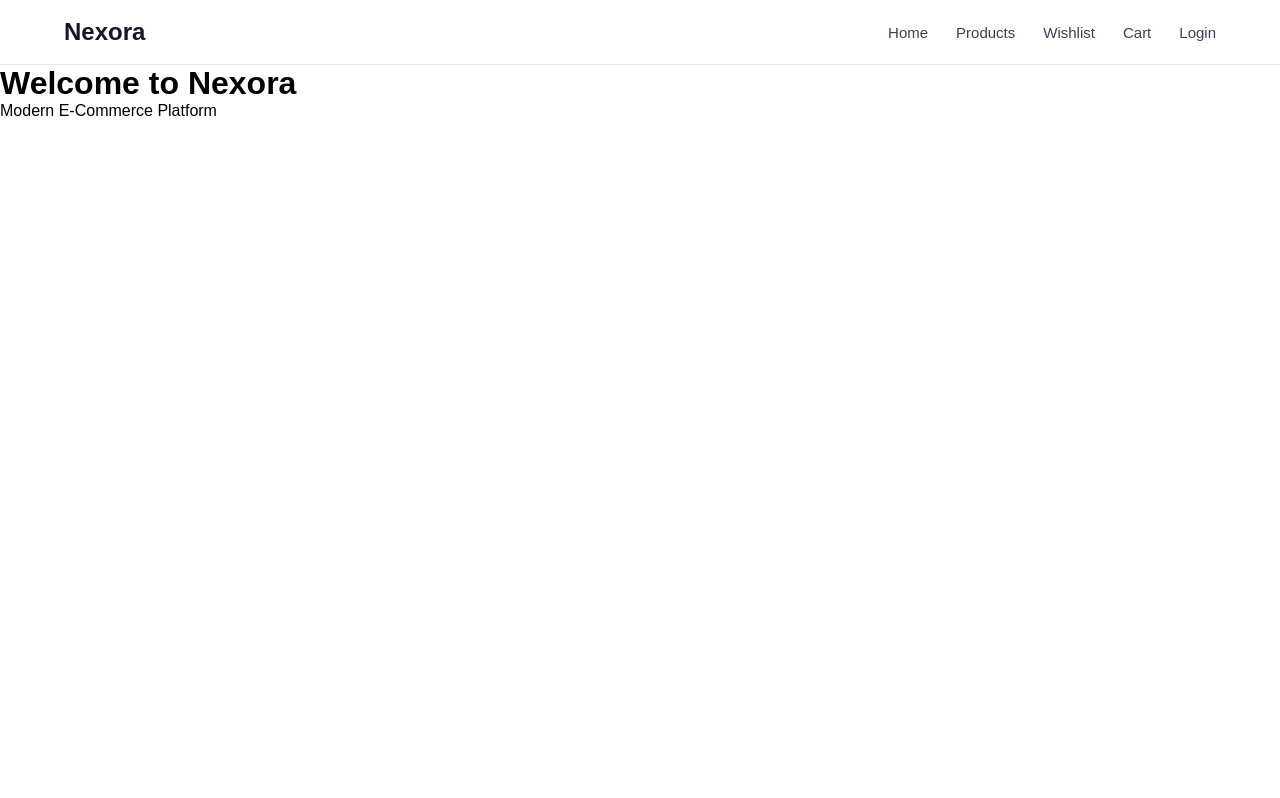
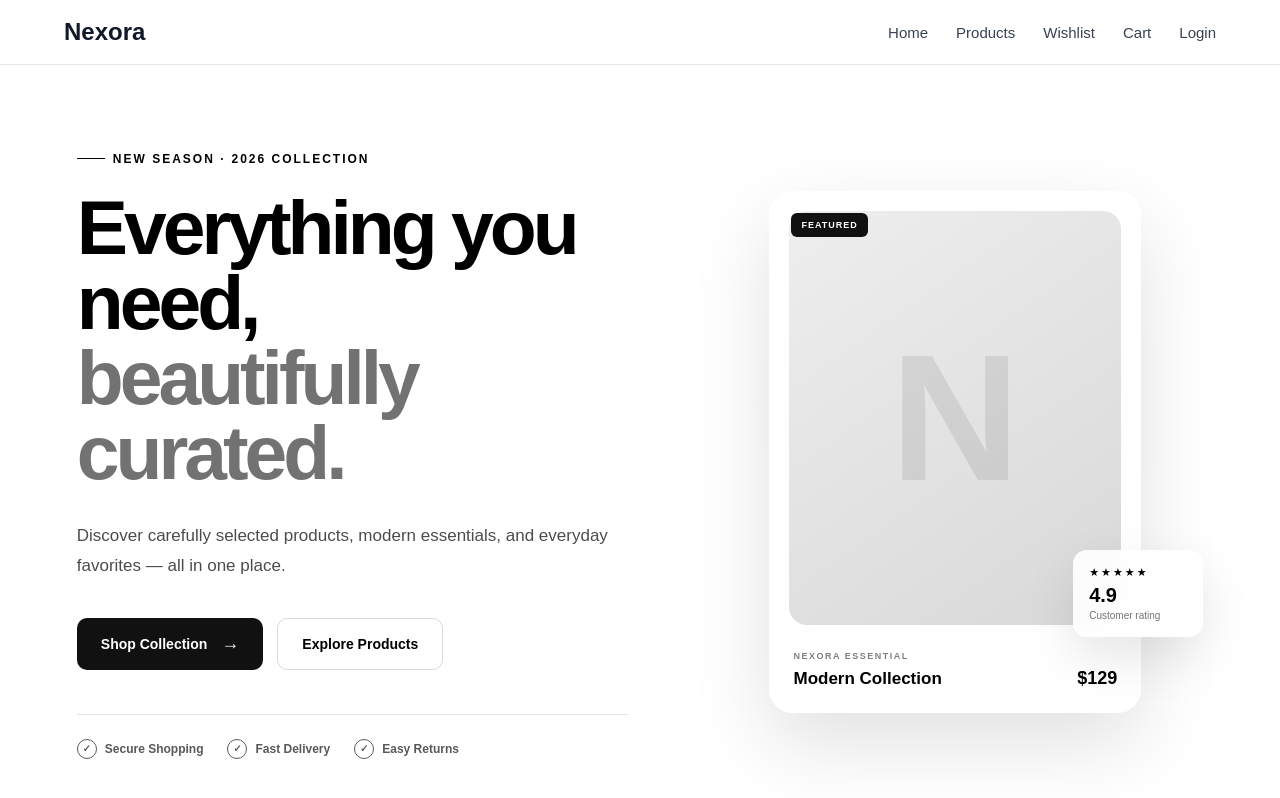
Before and after one commit to Lawzah-Saleh/e-commerce-store, a React (Vite) app: page / in a window 1280 px wide. Shown: the top 798 px of the page. Built offline with nearby package versions, Linux system fonts and the light colour scheme.

Commit message:
creating the home page the hero section

```diff
--- a/src/App.tsx
+++ b/src/App.tsx
@@ -1,4 +1,5 @@
 import { BrowserRouter, Routes, Route } from 'react-router-dom'
+import MainLayout from "./components/layouts/MainLayout/MainLayout";
 import Navbar from './components/Navbar/Navbar'
 import Home from './pages/Home/Home'
 import Products from './pages/Products/Products'
@@ -8,6 +9,7 @@ function App() {
     <BrowserRouter>
     <Navbar storeName="Nexora" />
       <Routes>
+        <Route element={<MainLayout />}/>
         <Route path="/" element={<Home />} />
         <Route path="/products" element={<Products />} />
       </Routes>
--- /dev/null
+++ b/src/components/Hero/Hero.css
@@ -0,0 +1,407 @@
+.hero {
+  position: relative;
+  min-height: calc(100vh - 70px);
+  display: flex;
+  align-items: center;
+  overflow: hidden;
+  padding: 80px 6%;
+}
+
+.hero-container {
+  width: 100%;
+  max-width: 1400px;
+  margin: 0 auto;
+
+  display: grid;
+  grid-template-columns: minmax(0, 1fr) minmax(400px, 0.9fr);
+  align-items: center;
+  gap: 80px;
+}
+
+/* =========================
+   Content
+========================= */
+
+.hero-content {
+  max-width: 680px;
+}
+
+.hero-eyebrow {
+  display: inline-flex;
+  align-items: center;
+  gap: 8px;
+
+  margin-bottom: 24px;
+
+  font-size: 12px;
+  font-weight: 700;
+  letter-spacing: 2px;
+  text-transform: uppercase;
+}
+
+.hero-eyebrow::before {
+  content: "";
+  width: 28px;
+  height: 1px;
+  background: currentColor;
+}
+
+.hero-title {
+  margin: 0;
+
+  font-size: clamp(48px, 6vw, 82px);
+  line-height: 0.98;
+  letter-spacing: -4px;
+  font-weight: 800;
+}
+
+.hero-title span {
+  display: block;
+  opacity: 0.55;
+}
+
+.hero-description {
+  max-width: 560px;
+
+  margin: 30px 0 36px;
+
+  font-size: 17px;
+  line-height: 1.8;
+  opacity: 0.7;
+}
+
+/* =========================
+   Buttons
+========================= */
+
+.hero-actions {
+  display: flex;
+  align-items: center;
+  gap: 14px;
+  flex-wrap: wrap;
+}
+
+.hero-primary-button,
+.hero-secondary-button {
+  display: inline-flex;
+  align-items: center;
+  justify-content: center;
+  gap: 14px;
+
+  min-height: 52px;
+  padding: 0 24px;
+
+  border-radius: 10px;
+
+  text-decoration: none;
+  font-size: 14px;
+  font-weight: 700;
+
+  transition:
+    transform 0.2s ease,
+    opacity 0.2s ease;
+}
+
+.hero-primary-button {
+  background: #111;
+  color: #fff;
+}
+
+.hero-secondary-button {
+  border: 1px solid rgba(0, 0, 0, 0.15);
+  color: inherit;
+}
+
+.hero-primary-button:hover,
+.hero-secondary-button:hover {
+  transform: translateY(-2px);
+  opacity: 0.85;
+}
+
+.hero-primary-button span {
+  font-size: 18px;
+  transition: transform 0.2s ease;
+}
+
+.hero-primary-button:hover span {
+  transform: translateX(4px);
+}
+
+/* =========================
+   Features
+========================= */
+
+.hero-features {
+  display: flex;
+  align-items: center;
+  gap: 24px;
+  flex-wrap: wrap;
+
+  margin-top: 44px;
+  padding-top: 24px;
+
+  border-top: 1px solid rgba(0, 0, 0, 0.1);
+}
+
+.hero-feature {
+  display: flex;
+  align-items: center;
+  gap: 8px;
+
+  font-size: 12px;
+  font-weight: 600;
+  opacity: 0.65;
+}
+
+.feature-icon {
+  display: grid;
+  place-items: center;
+
+  width: 20px;
+  height: 20px;
+
+  border: 1px solid currentColor;
+  border-radius: 50%;
+
+  font-size: 10px;
+}
+
+/* =========================
+   Visual
+========================= */
+
+.hero-visual {
+  position: relative;
+
+  min-height: 570px;
+
+  display: flex;
+  align-items: center;
+  justify-content: center;
+}
+
+.hero-visual-background {
+  position: absolute;
+  inset: 8%;
+
+  border-radius: 40px;
+
+  background:
+    radial-gradient(
+      circle at 50% 40%,
+      rgba(0, 0, 0, 0.08),
+      transparent 60%
+    );
+}
+
+/* Main Product Card */
+
+.hero-product-card {
+  position: relative;
+  z-index: 2;
+
+  width: min(380px, 75%);
+  padding: 20px;
+
+  border-radius: 24px;
+
+  background: rgba(255, 255, 255, 0.8);
+
+  box-shadow:
+    0 30px 80px rgba(0, 0, 0, 0.12);
+
+  backdrop-filter: blur(12px);
+}
+
+.product-badge {
+  position: absolute;
+  top: 22px;
+  left: 22px;
+  z-index: 3;
+
+  padding: 7px 10px;
+
+  border-radius: 6px;
+
+  background: #111;
+  color: #fff;
+
+  font-size: 9px;
+  font-weight: 700;
+  letter-spacing: 1px;
+}
+
+.product-placeholder {
+  aspect-ratio: 4 / 5;
+
+  display: grid;
+  place-items: center;
+
+  border-radius: 18px;
+
+  background:
+    linear-gradient(
+      145deg,
+      #eeeeee,
+      #d8d8d8
+    );
+}
+
+.product-placeholder span {
+  font-size: 180px;
+  font-weight: 800;
+  line-height: 1;
+
+  opacity: 0.08;
+}
+
+.product-info {
+  display: flex;
+  align-items: flex-end;
+  justify-content: space-between;
+
+  gap: 20px;
+
+  padding: 20px 4px 4px;
+}
+
+.product-category {
+  font-size: 9px;
+  font-weight: 700;
+  letter-spacing: 1.5px;
+  opacity: 0.5;
+}
+
+.product-info h2 {
+  margin: 6px 0 0;
+
+  font-size: 17px;
+}
+
+.product-info strong {
+  font-size: 18px;
+}
+
+/* Floating Rating */
+
+.hero-floating-card {
+  position: absolute;
+  z-index: 3;
+
+  right: 0;
+  bottom: 100px;
+
+  display: flex;
+  flex-direction: column;
+
+  min-width: 130px;
+  padding: 16px;
+
+  border-radius: 14px;
+
+  background: rgba(255, 255, 255, 0.9);
+
+  box-shadow:
+    0 20px 50px rgba(0, 0, 0, 0.1);
+
+  backdrop-filter: blur(12px);
+}
+
+.hero-floating-card span {
+  font-size: 11px;
+  letter-spacing: 2px;
+}
+
+.hero-floating-card strong {
+  margin-top: 5px;
+  font-size: 20px;
+}
+
+.hero-floating-card small {
+  margin-top: 3px;
+  font-size: 10px;
+  opacity: 0.55;
+}
+
+/* =========================
+   Tablet
+========================= */
+
+@media (max-width: 1000px) {
+  .hero {
+    padding: 70px 6%;
+  }
+
+  .hero-container {
+    grid-template-columns: 1fr;
+    gap: 50px;
+  }
+
+  .hero-content {
+    max-width: 720px;
+  }
+
+  .hero-visual {
+    min-height: 500px;
+  }
+}
+
+/* =========================
+   Mobile
+========================= */
+
+@media (max-width: 600px) {
+  .hero {
+    min-height: auto;
+    padding: 60px 5% 70px;
+  }
+
+  .hero-container {
+    gap: 40px;
+  }
+
+  .hero-title {
+    font-size: 50px;
+    letter-spacing: -2.5px;
+  }
+
+  .hero-description {
+    font-size: 15px;
+    line-height: 1.7;
+  }
+
+  .hero-actions {
+    flex-direction: column;
+    align-items: stretch;
+  }
+
+  .hero-primary-button,
+  .hero-secondary-button {
+    width: 100%;
+  }
+
+  .hero-features {
+    gap: 14px;
+  }
+
+  .hero-feature {
+    font-size: 11px;
+  }
+
+  .hero-visual {
+    min-height: 420px;
+  }
+
+  .hero-product-card {
+    width: 78%;
+  }
+
+  .product-placeholder span {
+    font-size: 130px;
+  }
+
+  .hero-floating-card {
+    right: 0;
+    bottom: 60px;
+  }
+}
--- /dev/null
+++ b/src/components/Hero/Hero.tsx
@@ -0,0 +1,85 @@
+import { Link } from "react-router-dom";
+import "./Hero.css";
+
+const Hero = () => {
+  return (
+    <section className="hero">
+      <div className="hero-container">
+        {/* Hero Content */}
+        <div className="hero-content">
+          <span className="hero-eyebrow">
+            NEW SEASON · 2026 COLLECTION
+          </span>
+
+          <h1 className="hero-title">
+            Everything you need,
+            <span> beautifully curated.</span>
+          </h1>
+
+          <p className="hero-description">
+            Discover carefully selected products, modern essentials,
+            and everyday favorites — all in one place.
+          </p>
+
+          <div className="hero-actions">
+            <Link to="/products" className="hero-primary-button">
+              Shop Collection
+              <span>→</span>
+            </Link>
+
+            <Link to="/products" className="hero-secondary-button">
+              Explore Products
+            </Link>
+          </div>
+
+          <div className="hero-features">
+            <div className="hero-feature">
+              <span className="feature-icon">✓</span>
+              <span>Secure Shopping</span>
+            </div>
+
+            <div className="hero-feature">
+              <span className="feature-icon">✓</span>
+              <span>Fast Delivery</span>
+            </div>
+
+            <div className="hero-feature">
+              <span className="feature-icon">✓</span>
+              <span>Easy Returns</span>
+            </div>
+          </div>
+        </div>
+
+        {/* Hero Visual */}
+        <div className="hero-visual">
+          <div className="hero-visual-background" />
+
+          <div className="hero-product-card">
+            <span className="product-badge">FEATURED</span>
+
+            <div className="product-placeholder">
+              <span>N</span>
+            </div>
+
+            <div className="product-info">
+              <div>
+                <span className="product-category">NEXORA ESSENTIAL</span>
+                <h2>Modern Collection</h2>
+              </div>
+
+              <strong>$129</strong>
+            </div>
+          </div>
+
+          <div className="hero-floating-card">
+            <span>★★★★★</span>
+            <strong>4.9</strong>
+            <small>Customer rating</small>
+          </div>
+        </div>
+      </div>
+    </section>
+  );
+};
+
+export default Hero;
--- /dev/null
+++ b/src/components/layouts/MainLayout/MainLayout.tsx
@@ -0,0 +1,16 @@
+import { Outlet } from "react-router-dom";
+import Navbar from "../../Navbar/Navbar";
+
+const MainLayout = () => {
+  return (
+    <>
+      <Navbar storeName="NEXORA" />
+
+      <main>
+        <Outlet />
+      </main>
+    </>
+  );
+};
+
+export default MainLayout;
--- a/src/pages/Home/Home.tsx
+++ b/src/pages/Home/Home.tsx
@@ -1,10 +1,11 @@
-function Home() {
+import Hero from "../../components/Hero/Hero";
+
+const Home = () => {
   return (
-    <main>
-      <h1>Welcome to Nexora</h1>
-      <p>Modern E-Commerce Platform</p>
-    </main>
-  )
-}
+    <>
+      <Hero />
+    </>
+  );
+};
 
-export default Home
+export default Home;
```
